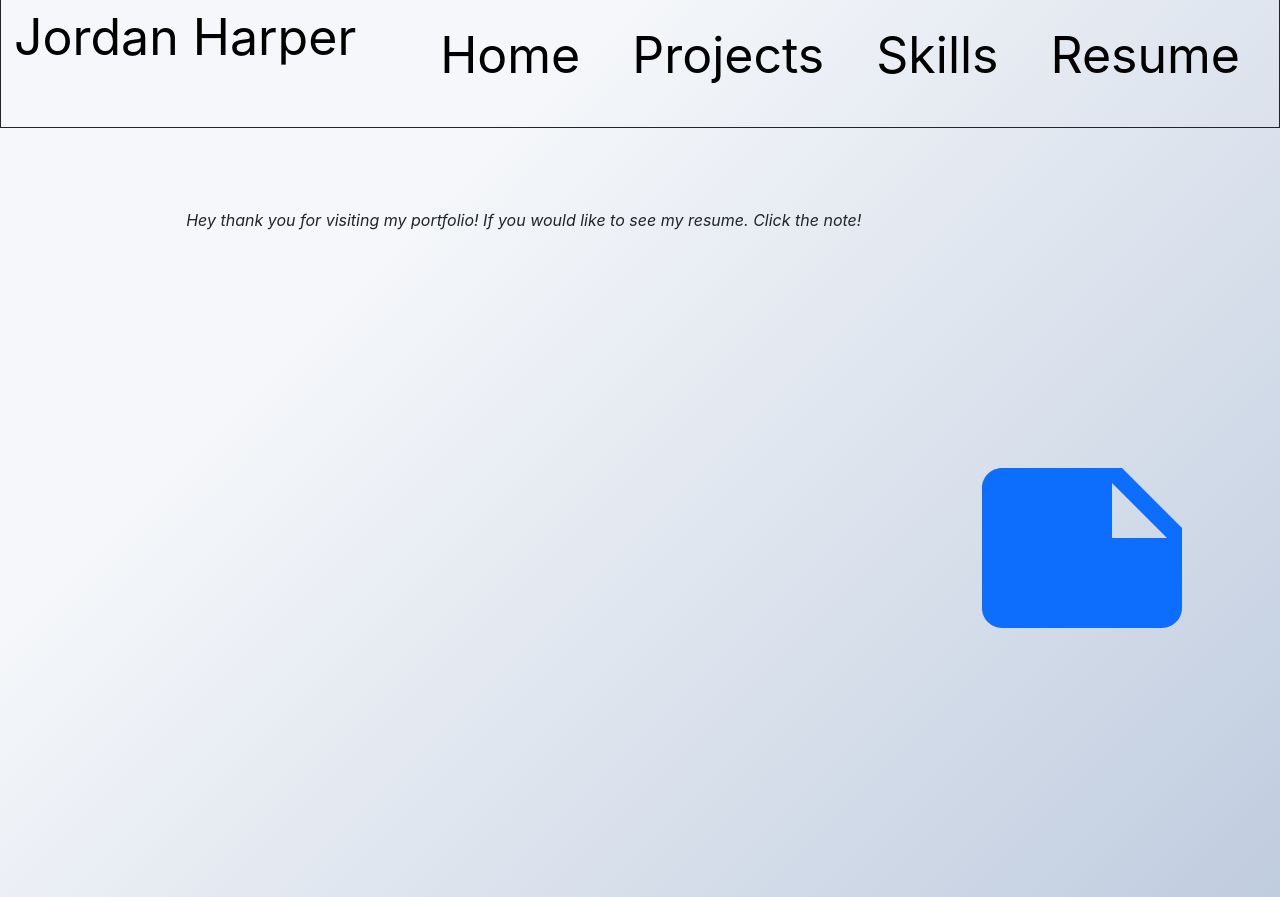
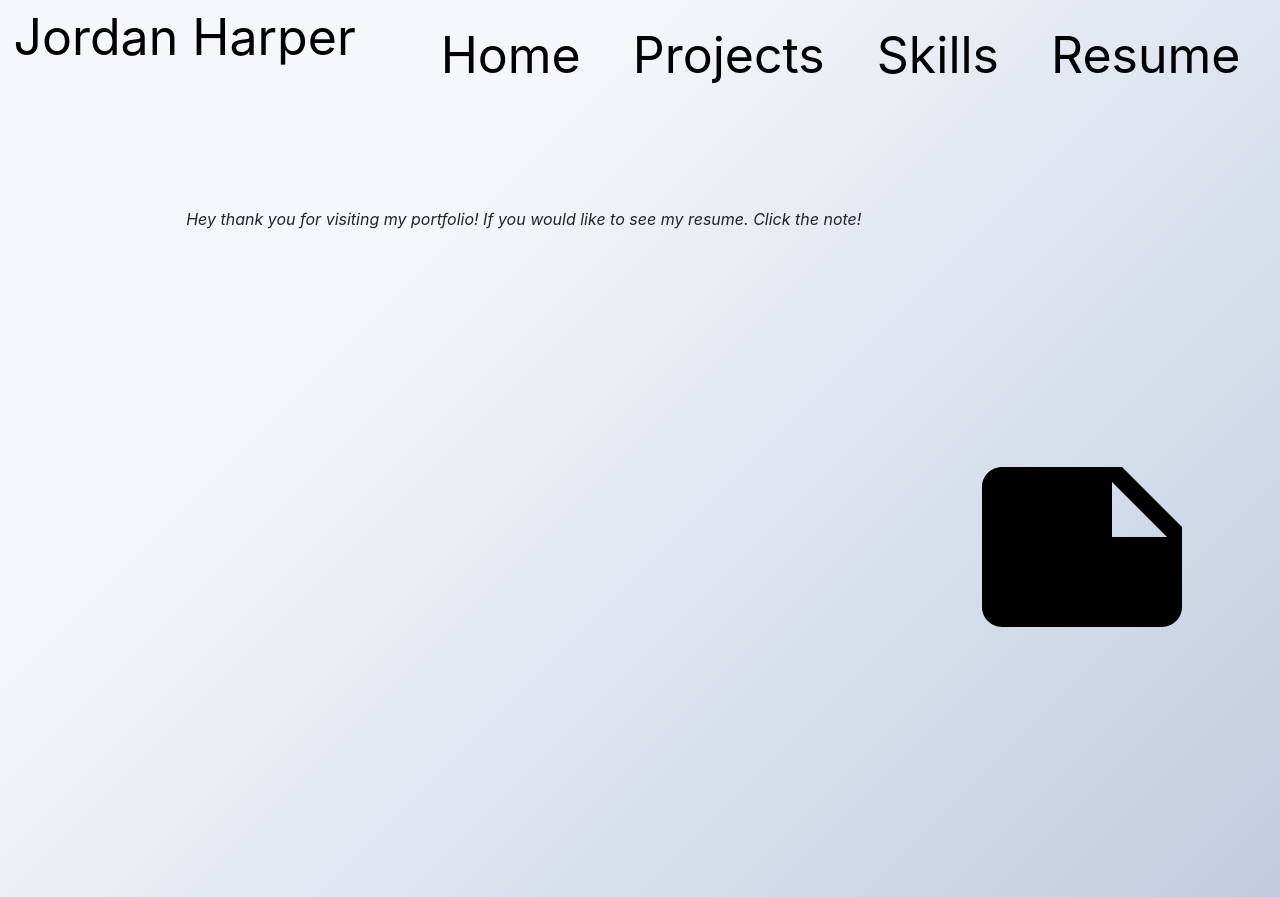
Before and after one commit to imjord/React-Port, a React (Create React App) app: page /resume in a window 1280 px wide. Shown: the top 897 px of the page. Built offline with nearby package versions, Linux system fonts and the light colour scheme.

Commit message:
cleaned up styling for projects skills and resume footer

```diff
--- a/src/components/Footer/style.scss
+++ b/src/components/Footer/style.scss
@@ -4,6 +4,19 @@
   display: flex;
   align-items: center;
   justify-content: center;
+
+  a {
+    text-decoration: none;
+    list-style: none;
+    color: black;
+    opacity: 1;
+    filter: alpha(opacity=100);
+  }
+  a:hover {
+    color: black;
+    opacity: 0.5;
+    filter: alpha(opacity=40);
+  }
 
   .left {
     margin: 50px;
@@ -12,5 +25,6 @@
   .right {
     margin: 50px;
     transform: scale(3);
+    color: blue;
   }
 }
--- a/src/components/LandingPage/index.js
+++ b/src/components/LandingPage/index.js
@@ -1,4 +1,6 @@
 import React from "react";
+import './style.scss';
+
 
 function LandingPage(){
     return(
--- a/src/components/Nav/index.js
+++ b/src/components/Nav/index.js
@@ -3,7 +3,7 @@ import './style.scss';
 
 function Nav(){
     return(
-        <div className="nav-bar-container border border-top-0 border-dark">
+        <div className="nav-bar-container">
         <div className="left">
             Jordan Harper
         </div>
--- a/src/components/Nav/style.scss
+++ b/src/components/Nav/style.scss
@@ -3,7 +3,7 @@
   font-size: 50px;
   display: flex;
   justify-content: space-around;
-  border: 70px solid rgba(255, 0, 0, 0.5);
+  // border: 70px solid rgba(255, 0, 0, 0.5);
   margin-bottom: 50px;
   .right {
     color: black;
--- a/src/components/Resume/style.scss
+++ b/src/components/Resume/style.scss
@@ -3,6 +3,18 @@
   justify-content: space-around;
   align-items: center;
   flex-direction: row;
+
+  a {
+    color: black;
+
+    opacity: 1;
+    filter: alpha(opacity=100);
+  }
+  a:hover {
+    color: black;
+    opacity: 0.5;
+    filter: alpha(opacity=40);
+  }
 
   .left {
     margin: 30px;
```
Also changed, not shown: src/components/LandingPage/style.scss (added).
